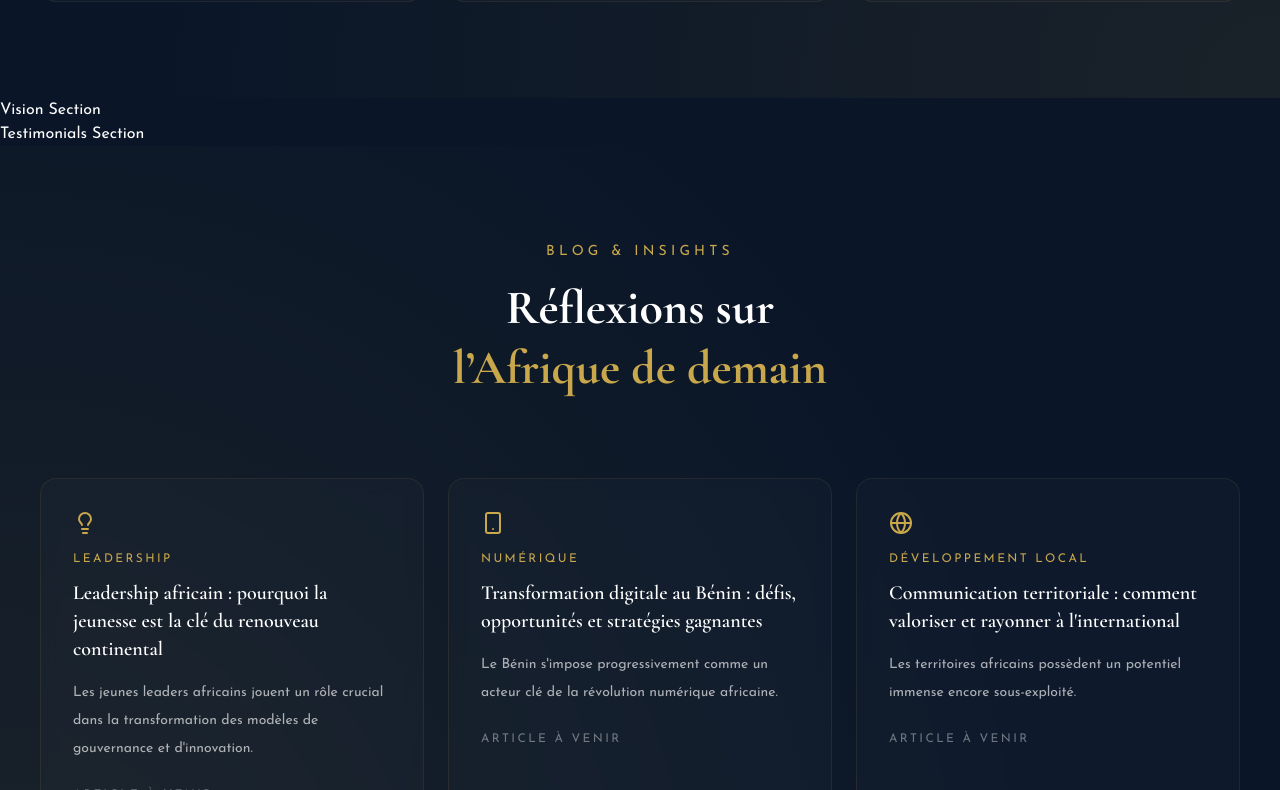
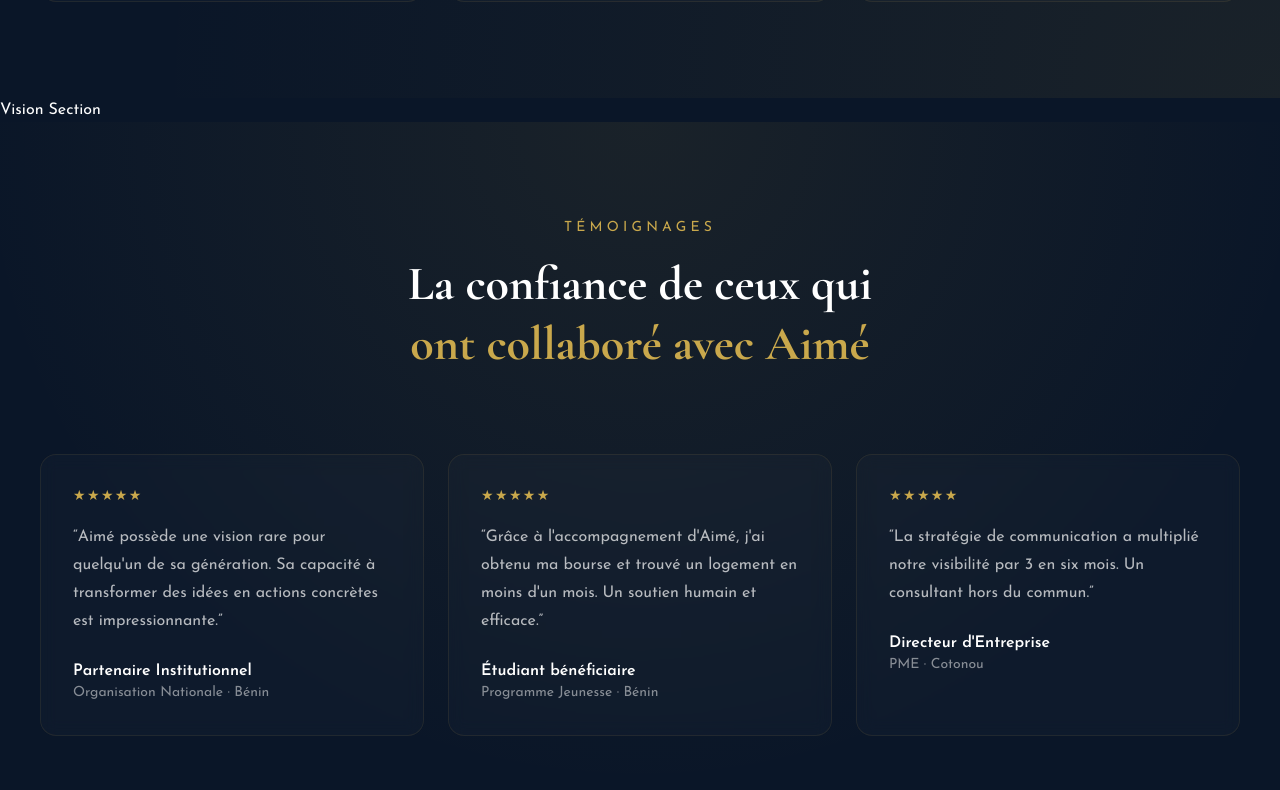
Before and after one commit to Loic-Assogba/aim-e-Ahouadi, a React (Vite) app: page / in a window 1280 px wide. Shown: the part 6630-7420 px from the top of the page. Built offline with nearby package versions, Linux system fonts and the light colour scheme.

Commit message:
Mise en place des témoignages

```diff
--- a/src/components/Testimonials.tsx
+++ b/src/components/Testimonials.tsx
@@ -1,3 +1,103 @@
+import { motion } from 'framer-motion';
+
+const testimonials = [
+    {
+        stars: 5,
+        text: "Aimé possède une vision rare pour quelqu'un de sa génération. Sa capacité à transformer des idées en actions concrètes est impressionnante.",
+        name: 'Partenaire Institutionnel',
+        role: 'Organisation Nationale · Bénin',
+    },
+    {
+        stars: 5,
+        text: "Grâce à l'accompagnement d'Aimé, j'ai obtenu ma bourse et trouvé un logement en moins d'un mois. Un soutien humain et efficace.",
+        name: 'Étudiant bénéficiaire',
+        role: 'Programme Jeunesse · Bénin',
+    },
+    {
+        stars: 5,
+        text: 'La stratégie de communication a multiplié notre visibilité par 3 en six mois. Un consultant hors du commun.',
+        name: "Directeur d'Entreprise",
+        role: 'PME · Cotonou',
+    },
+];
+
 export default function Testimonials() {
-    return <section id="testimonials">Testimonials Section</section>;
+    return (
+        <section
+            id="temoignages"
+            className="relative overflow-hidden bg-navy py-24 px-6 lg:px-10"
+        >
+            {/* glow */}
+            <div className="absolute inset-0 bg-[radial-gradient(circle_at_top,rgba(212,175,55,0.08),transparent_70%)]" />
+
+            <div className="relative mx-auto max-w-7xl">
+                {/* HEADER */}
+                <motion.div
+                    initial={{ opacity: 0, y: 40 }}
+                    whileInView={{ opacity: 1, y: 0 }}
+                    viewport={{ once: true }}
+                    transition={{ duration: 0.8 }}
+                    className="text-center"
+                >
+                    <p className="text-gold uppercase tracking-[0.3em] text-sm">
+                        Témoignages
+                    </p>
+
+                    <h2 className="mt-4 text-4xl md:text-5xl font-bold text-white leading-tight">
+                        La confiance de ceux qui
+                        <br />
+                        <span className="text-gold">
+                            ont collaboré avec Aimé
+                        </span>
+                    </h2>
+                </motion.div>
+
+                {/* GRID */}
+                <div className="mt-20 grid gap-6 md:grid-cols-2 xl:grid-cols-3">
+                    {testimonials.map((t, index) => (
+                        <motion.div
+                            key={index}
+                            initial={{ opacity: 0, y: 40 }}
+                            whileInView={{ opacity: 1, y: 0 }}
+                            viewport={{ once: true }}
+                            transition={{
+                                duration: 0.6,
+                                delay: index * 0.15,
+                            }}
+                            whileHover={{
+                                y: -10,
+                                scale: 1.02,
+                            }}
+                            className="relative group rounded-2xl border border-gold/10 bg-white/[0.02] p-8 backdrop-blur-sm transition-all"
+                        >
+                            {/* glow hover */}
+                            <div className="absolute inset-0 opacity-0 group-hover:opacity-100 transition bg-[radial-gradient(circle_at_top,rgba(212,175,55,0.12),transparent_70%)]" />
+
+                            <div className="relative">
+                                {/* stars */}
+                                <div className="text-gold text-sm tracking-widest">
+                                    {'★★★★★'.slice(0, t.stars)}
+                                </div>
+
+                                {/* text */}
+                                <p className="mt-4 text-white/70 leading-7">
+                                    “{t.text}”
+                                </p>
+
+                                {/* author */}
+                                <div className="mt-6">
+                                    <p className="text-white font-semibold">
+                                        {t.name}
+                                    </p>
+                                    <p className="text-white/50 text-sm">
+                                        {t.role}
+                                    </p>
+                                </div>
+                            </div>
+                        </motion.div>
+                    ))}
+                </div>
+            </div>
+        </section>
+    );
 }
```
